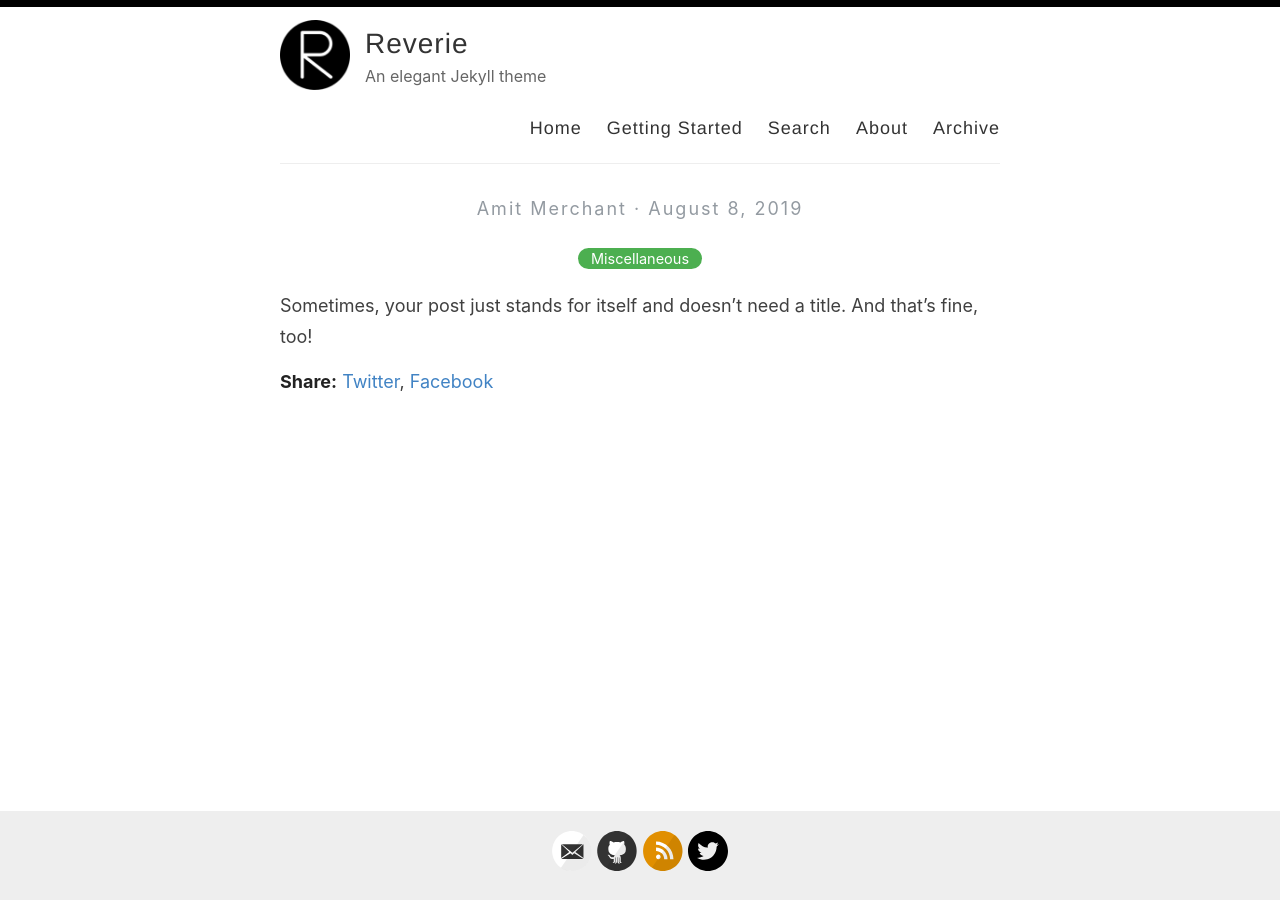
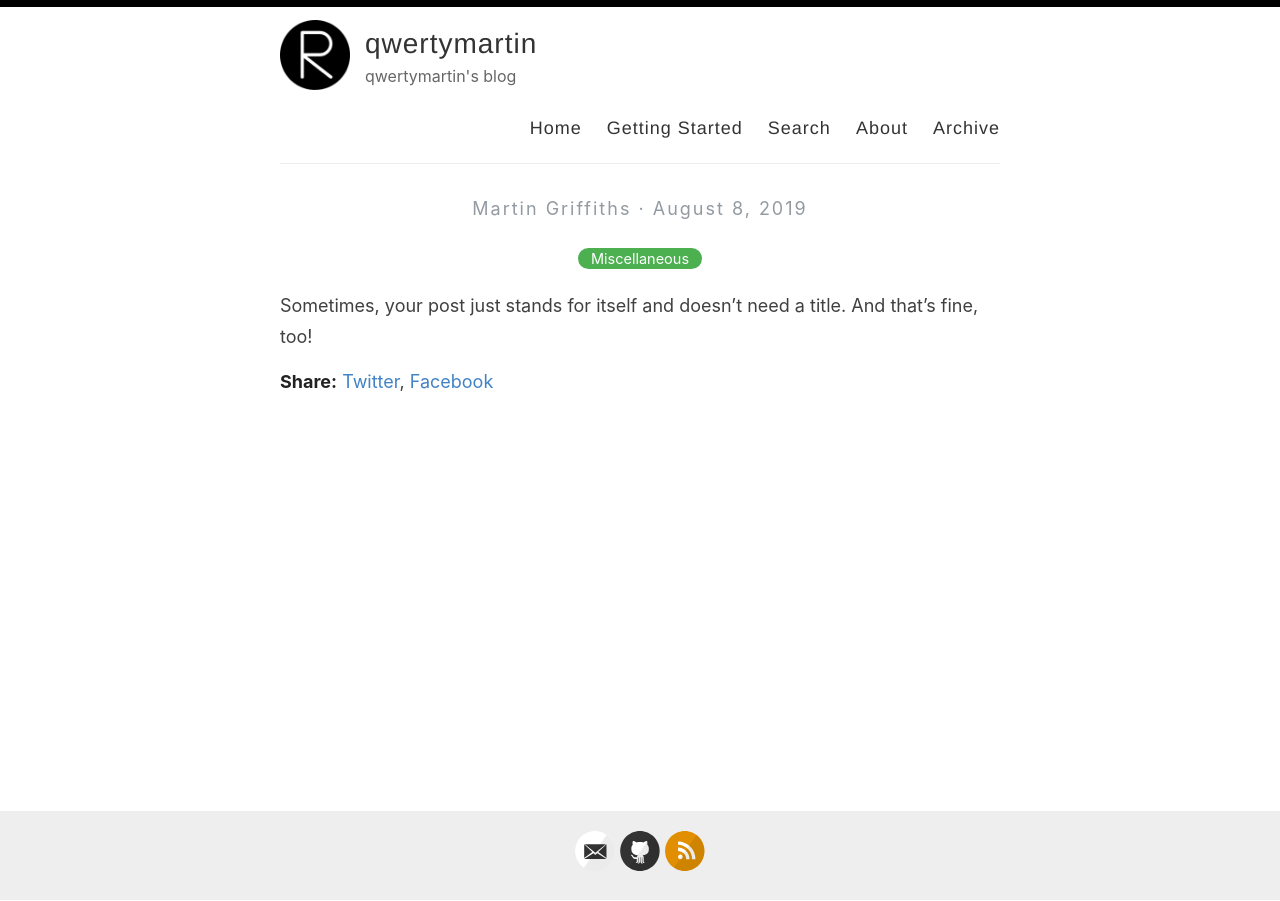
Before and after one commit to qwertymartin/qwertymartin.github.io, a Jekyll site: the page built from _posts/2019-08-08-no-title-posts.md, in a window 1280 px wide. Built offline with Jekyll 4.4.1, drawn with Linux system fonts in a browser that asks for light colours.

Commit message:
Update _config.yml

```diff
--- a/_config.yml
+++ b/_config.yml
@@ -3,13 +3,13 @@
 #
 
 # Name of your site (displayed in the header)
-name: Reverie
+name: qwertymartin
 
 # Name of the author
-author: Amit Merchant
+author: Martin Griffiths
 
 # Short bio or description (displayed in the header)
-description: An elegant Jekyll theme
+description: qwertymartin's blog
 
 # URL of your avatar or profile pic (you could use your GitHub profile pic)
 avatar: /images/reverie.png
@@ -21,15 +21,15 @@ avatar: /images/reverie.png
 # Includes an icon in the footer for each username you enter
 footer-links:
   dribbble:
-  email: amit.d.merchant@gmail.com
+  email: martin.griffiths@gmail.com
   facebook:
   flickr:
-  github: amitmerchant1990/reverie
+  github: qwertymartin
   instagram:
   linkedin:
   pinterest:
   rss: rss
-  twitter: amit_merchant
+  twitter:
   stackoverflow:
   youtube: # channel/<your_long_string> or user/<user-name>
   googleplus: # anything in your profile username that comes after plus.google.com/
@@ -41,21 +41,21 @@ footer-links:
 disqus:
 
 # Enter your Google Analytics web tracking code (e.g. UA-2110908-2) to activate tracking
-google_analytics: UA-43339302-11
+google_analytics:
 
 # For newer "GA4" analytics, use the following instead of the "UA" entry above
-#google_analytics_ga4: G-GABC1DEFG
+#google_analytics_ga4:
 
 # Your website URL (e.g. http://amitmerchant1990.github.io or http://www.amitmerchant.com)
 # Used for Sitemap.xml and your RSS feed
-url: http://www.amitmerchant.com/reverie
-enforce_ssl: https://www.amitmerchant.com/reverie
+url: http://qwertymartin.github.io
+enforce_ssl: https://qwertymartin.github.io
 
 # If you're hosting your site at a Project repository on GitHub pages
 # (http://yourusername.github.io/repository-name)
 # and NOT your User repository (http://yourusername.github.io)
 # then add in the baseurl here, like this: "/repository-name"
-baseurl: "/reverie"
+baseurl:
 
 #
 # !! You don't need to change any of the configuration flags below !!
```
